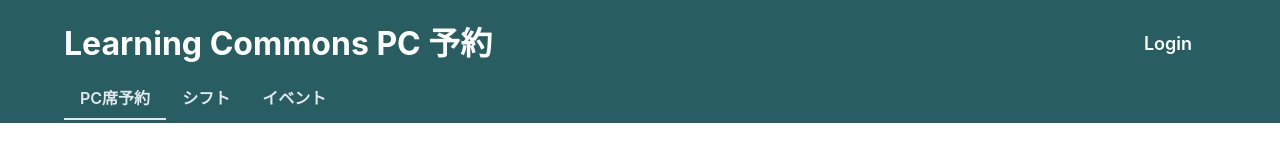
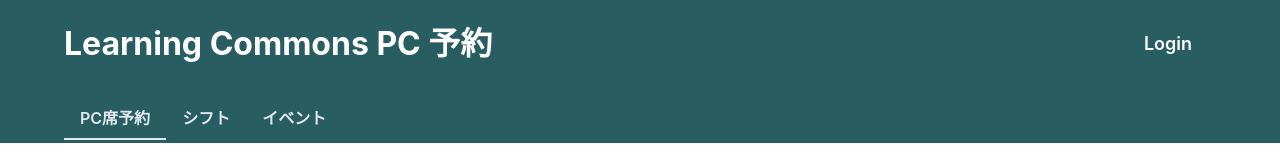
Before and after one commit to Yuta123456/reservation-pc-seat, a Next.js app: page / in a window 1280 px wide. Shown: the top 160 px of the page. Built offline with nearby package versions, Linux system fonts and the light colour scheme; no server answers; the database is empty; what recoil-persist would draw is missing.

Commit message:
CSS変更

```diff
--- a/src/components/Header.tsx
+++ b/src/components/Header.tsx
@@ -71,7 +71,7 @@ const PCHeader: FC<HeaderProps> = ({
       display={"flex"}
     >
       <Box maxW={"90vw"} w="100%" margin={"auto"}>
-        <Box display={"flex"} alignItems="center" pt="20px">
+        <Box display={"flex"} alignItems="center" py="20px">
           <Heading fontSize={headingStyle} whiteSpace={"nowrap"}>
             <NextLink href={"/"}>Learning Commons PC 予約</NextLink>
           </Heading>
@@ -122,7 +122,7 @@ const SPHeader: FC<HeaderProps> = ({
       display={"flex"}
     >
       <Box maxW={"90vw"} w="100%" margin={"auto"}>
-        <Box display={"flex"} alignItems="center" pt="20px">
+        <Box display={"flex"} alignItems="center" py="20px">
           <Heading alignItems="center" whiteSpace={"nowrap"}>
             <NextLink href={"/"}>LC PC 予約</NextLink>
           </Heading>
```
